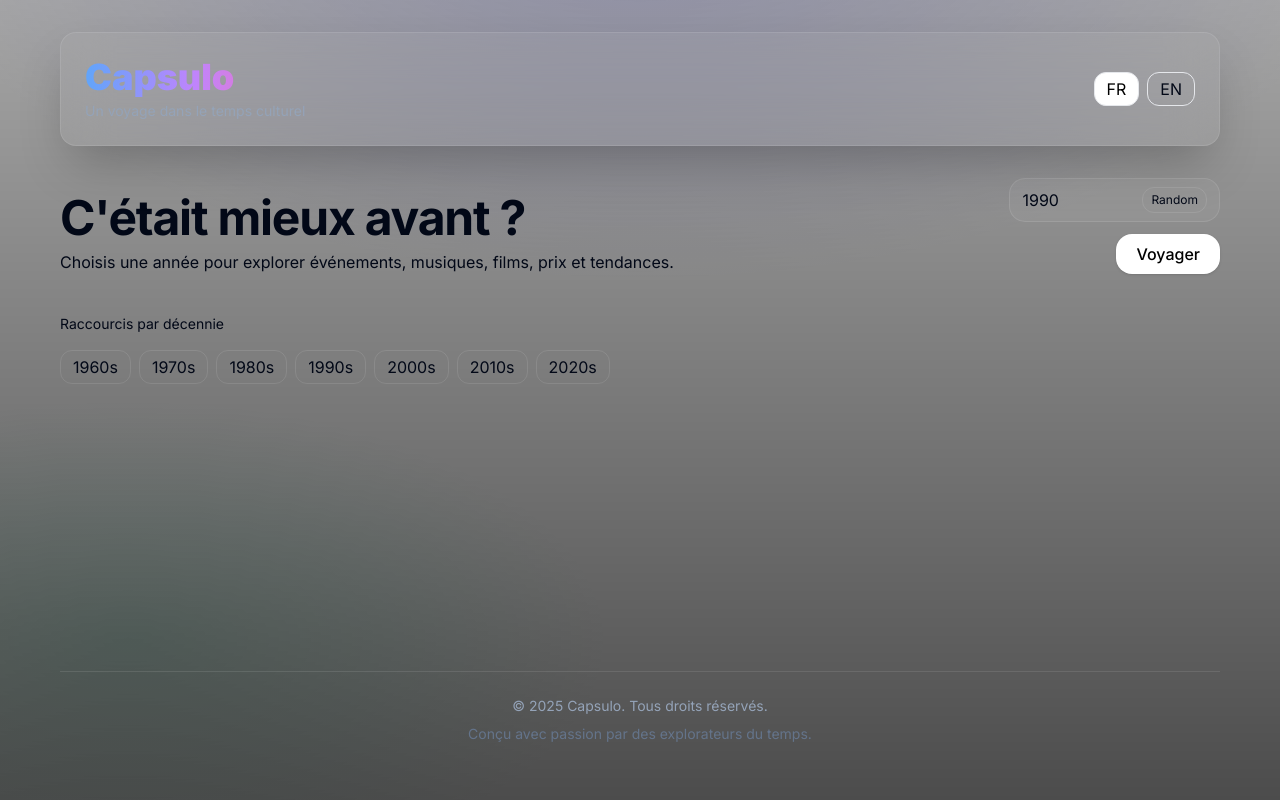
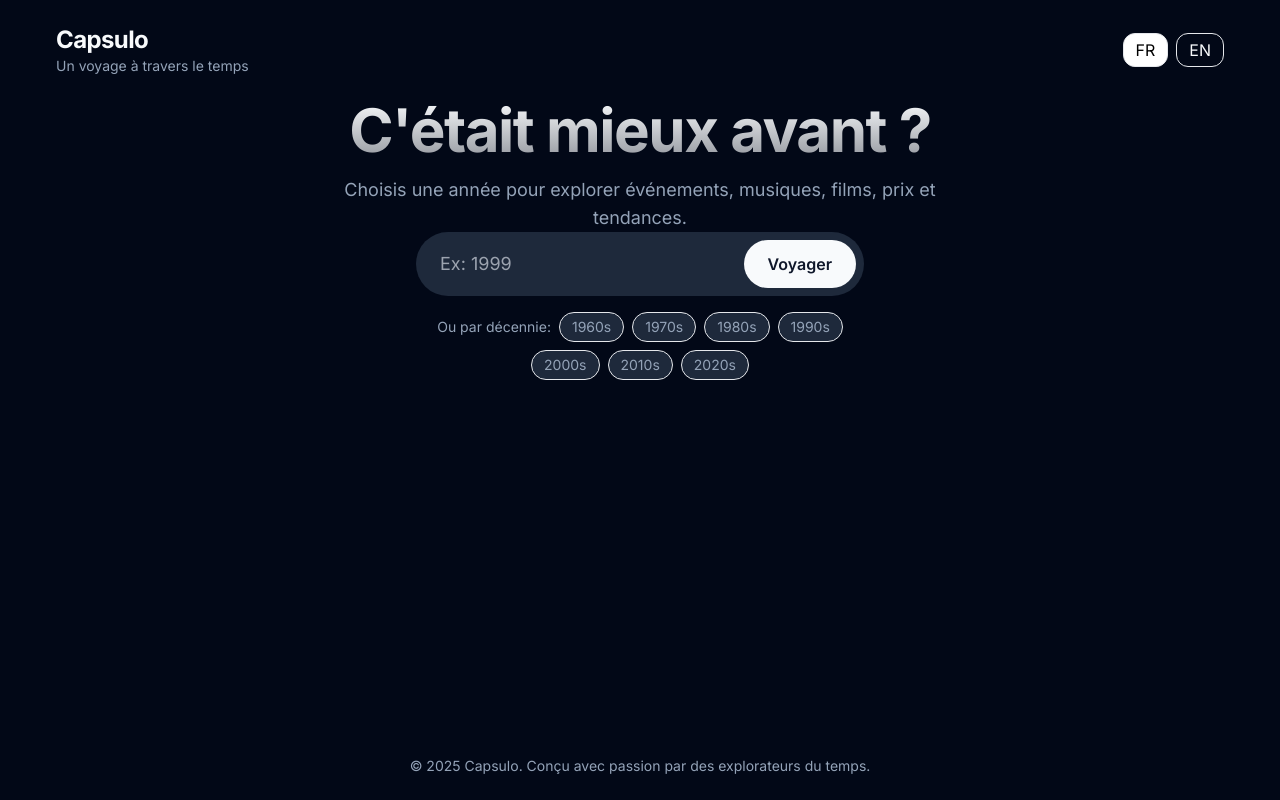
Before and after one commit to HitteAnzo/Capsulo, a Next.js app: page / in a window 1280 px wide. Built offline with nearby package versions, Linux system fonts and the light colour scheme.

Commit message:
feat: enhance layout and styling across components, add SongCard for music display

```diff
--- a/app/globals.css
+++ b/app/globals.css
@@ -35,16 +35,7 @@
   body {
     background-color: hsl(var(--background));
     color: hsl(var(--foreground));
-    /* conserve l'antialiasing/typo globale si besoin */
     -webkit-font-smoothing: antialiased;
     -moz-osx-font-smoothing: grayscale;
   }
 }
-
-.container {
-  max-width: 1100px;
-  margin-left: auto;
-  margin-right: auto;
-  padding-left: 1rem;
-  padding-right: 1rem;
-}
--- a/app/layout.tsx
+++ b/app/layout.tsx
@@ -17,13 +17,11 @@
   children: React.ReactNode;
 }) {
   return (
-    <html lang="fr">
-      <body className={inter.className}>
-        {/* Background gradient + subtle overlay */}
-        <div className="fixed inset-0 -z-10 bg-[radial-gradient(1200px_600px_at_50%_-10%,rgba(99,102,241,0.25),transparent_60%),radial-gradient(800px_400px_at_10%_80%,rgba(16,185,129,0.18),transparent_60%)]" />
-        <div className="pointer-events-none fixed inset-0 -z-10 bg-[linear-gradient(to_bottom,rgba(0,0,0,0.35),rgba(0,0,0,0.7))]" />
-
-        <div className="max-w-[1200px] mx-auto px-5 py-8 flex flex-col min-h-screen">
+    <html lang="fr" className="dark">
+      <body
+        className={`${inter.className} bg-background text-foreground antialiased`}
+      >
+        <div className="container flex min-h-screen flex-col">
           <Header />
           <main className="flex-grow">{children}</main>
           <Footer />
--- a/app/page.tsx
+++ b/app/page.tsx
@@ -8,7 +8,7 @@
 const MAX_YEAR = 2025;
 
 export default function Page() {
-  const [year, setYear] = useState<number>(1990);
+  const [year, setYear] = useState<number | undefined>();
   const params = useSearchParams();
   const lang = (params.get("lang") || "fr") as Lang;
   const router = useRouter();
@@ -28,69 +28,55 @@
   const decadeShortcuts = [1960, 1970, 1980, 1990, 2000, 2010, 2020];
 
   return (
-    <main>
-      <header className="flex flex-col md:flex-row md:items-end gap-6 mb-10">
+    <main className="flex flex-col items-center justify-center text-center flex-grow">
       <div className="flex-1">
-          <h1 className="text-4xl md:text-5xl font-bold leading-tight tracking-tight">
+        <h1 className="text-4xl font-bold tracking-tight text-transparent sm:text-6xl bg-clip-text bg-gradient-to-b from-foreground to-foreground/60">
           C'était mieux avant ?
         </h1>
-          <p className="text-sub mt-2 max-w-2xl">{t(lang, "subtitle")}</p>
+        <p className="mt-4 max-w-2xl text-lg text-muted-foreground">
+          {t(lang, "subtitle")}
+        </p>
       </div>
 
-        <div className="flex flex-col items-start md:items-end gap-3">
-          <div className="flex items-center gap-2 bg-white/5 border border-white/10 rounded-2xl px-3 py-2">
+      <div className="flex w-full max-w-md flex-col items-center gap-4">
+        <div className="flex w-full items-center gap-2 rounded-full bg-secondary p-2">
           <input
             type="number"
             min={MIN_YEAR}
             max={MAX_YEAR}
-              value={year}
-              onChange={(e) => setYear(Number(e.target.value))}
+            value={year ?? ""}
+            onChange={(e) => setYear(e.target.value ? Number(e.target.value) : undefined)}
             onKeyDown={(e) => {
               if (e.key === "Enter") go();
             }}
-              className="bg-transparent placeholder:text-white/40 text-text outline-none w-28"
-              placeholder="1984"
+            className="w-full bg-transparent px-4 text-lg outline-none"
+            placeholder="Ex: 1999"
           />
           <button
-              onClick={randomYear}
-              className="text-xs px-2 py-1 rounded-xl border border-white/10 hover:bg-white/10 transition"
-              aria-label="Choisir une année aléatoire"
-            >
-              Random
-            </button>
-          </div>
-
-          <button
             onClick={go}
-            className="w-full md:w-auto px-5 py-2 rounded-2xl bg-white text-black font-medium shadow hover:shadow-lg transition"
+            className="rounded-full bg-primary px-6 py-3 text-base font-semibold text-primary-foreground transition-transform hover:scale-105"
           >
             {t(lang, "go")}
           </button>
         </div>
-      </header>
-
-      <section className="space-y-4">
-        <div className="text-sub text-sm">Raccourcis par décennie</div>
-        <div className="flex flex-wrap gap-2">
+        <div className="flex flex-wrap items-center justify-center gap-2">
+          <span className="text-sm text-muted-foreground">Ou par décennie:</span>
           {decadeShortcuts.map((d) => (
             <button
               key={d}
               onClick={() => {
-                // Choisit une année aléatoire dans la décennie,
-                // puis borne dans [MIN_YEAR, MAX_YEAR] (utile pour 2020s → max 2025)
                 const candidate = d + Math.floor(Math.random() * 10);
                 const y = clampYear(candidate);
-                setYear(y);
                 router.push(`/year/${y}?lang=${lang}`);
               }}
-              className="px-3 py-1 rounded-xl border border-white/10 hover:bg-white/5 transition"
+              className="rounded-full border bg-secondary px-3 py-1 text-sm text-muted-foreground transition-colors hover:bg-primary/10 hover:text-foreground"
               aria-label={`Explorer les années ${d}s`}
             >
               {d}s
             </button>
           ))}
         </div>
-      </section>
+      </div>
     </main>
   );
 }
--- a/app/year/[year]/page.tsx
+++ b/app/year/[year]/page.tsx
@@ -5,6 +5,10 @@
 import Card from "../../../components/Card";
 import { t } from "../../../lib/i18n";
 import type { Lang } from "../../../components/LanguageToggle";
+import SongCard from "../../../components/SongCard";
+
+const MIN_YEAR = 1960;
+const MAX_YEAR = 2025;
 
 export default function YearPage() {
   const params = useParams<{ year: string }>();
@@ -17,6 +21,7 @@
   const [loading, setLoading] = useState(false);
   const [error, setError] = useState<string | null>(null);
   const [showEUR, setShowEUR] = useState(true);
+  const [year, setYear] = useState<number | undefined>();
 
   useEffect(() => {
     if (!y || Number.isNaN(y)) return;
@@ -44,91 +49,69 @@
 
   return (
     <main>
-      <header className="flex items-end gap-4 mb-6">
+      <header className="mb-8 flex items-end justify-between gap-4">
         <div className="flex-1">
-          <h1 className="text-3xl md:text-4xl font-bold">{y}</h1>
-          <p className="text-sub mt-1">{t(lang, "subtitle")}</p>
+          <h1 className="text-5xl font-bold tracking-tighter">{y}</h1>
+          <p className="mt-1 text-muted-foreground">{t(lang, "subtitle")}</p>
         </div>
-        <div className="flex gap-2">
         <button
           onClick={() => router.push(`/?lang=${lang}`)}
-            className="px-4 py-2 rounded-xl border border-border hover:bg-white/10 transition"
+          className="rounded-full border bg-secondary px-4 py-2 text-sm font-semibold transition-colors hover:bg-primary/10"
         >
           {t(lang, "changeYear")}
         </button>
-        </div>
       </header>
 
       {error && (
-        <div className="bg-red-900/30 border border-red-800 p-3 rounded-xl mb-4">
+        <div className="rounded-lg border border-red-500/30 bg-red-500/10 p-4 text-red-400">
           {error}
         </div>
       )}
-      {loading && <div className="text-sub">{t(lang, "loading")}</div>}
+      {loading && <div className="text-muted-foreground">{t(lang, "loading")}</div>}
 
       {data && (
-        <div className="space-y-6">
-          <section className="mb-6">
-            <h2 className="text-xl font-semibold mb-3">{t(lang, "music")}</h2>
-              <ul className="space-y-3">
+        <div className="grid grid-cols-1 gap-6 md:grid-cols-3">
+          <Card title={t(lang, "music")} className="md:col-span-2">
+            <div className="grid grid-cols-1 gap-4 sm:grid-cols-2">
               {data.music?.map((m, i) => (
-                  <li key={i} className="flex items-center gap-3">
-                    <div className="flex-1">
-                      <div className="font-semibold">{m.title}</div>
-                      <div className="text-sm text-[#cfcfcf]">{m.artist}</div>
+                <SongCard
+                  key={i}
+                  title={m.title}
+                  artist={m.artist}
+                  deezerUrl={m.deezerUrl}
+                  previewUrl={`/api/timecapsule?previewId=${m.deezerId}`}
+                />
+              ))}
             </div>
-                    {m.deezerId && <audio controls preload="none" src={`/api/timecapsule?previewId=${m.deezerId}`} className="max-w-[120px]" />}
-                  </li>
-                ))}
-              </ul>
-          </section>
+          </Card>
 
-          <section className="mb-6">
-            <h2 className="text-xl font-semibold mb-3">{t(lang, "lifePrices")}</h2>
-              <div className="space-y-3">
+          <Card title={t(lang, "lifePrices")}>
+            <div className="space-y-3 text-sm">
               {hasFRF && <button className="px-3 py-1 rounded-xl border border-border" onClick={() => setShowEUR(!showEUR)}>{showEUR ? "Convertir en Franc" : "Convertir en Euro"}</button>}
               {hasFRF && !showEUR && <div>Prix de la baguette (250g) : <b>{data.breadPrice.frf_250g!.toFixed(2)} FRF</b></div>}
               {hasFRF && showEUR && <div>Prix de la baguette (250g) converti : <b>{eurFromFRF!.toFixed(2)} €</b></div>}
               {!hasFRF && data.breadPrice?.eur_250g !== undefined && <div>Prix de la baguette (250g) : <b>{data.breadPrice.eur_250g!.toFixed(2)} €</b></div>}
               {data.breadPrice?.real2025 !== undefined && <div>{t(lang, "eqCurrent")} 2025 : <b>{data.breadPrice.real2025.toFixed(2)} €</b></div>}
             </div>
-          </section>
+          </Card>
 
-          <section className="mb-6">
-            <h2 className="text-xl font-semibold mb-3">{t(lang, "fashion")}</h2>
-              <ul className="space-y-3">
-                {data.fashion?.map((f, i) => (
-                  <li key={i} className="flex items-center gap-3">
-                    {f.image && <img src={f.image} alt={f.headline} className="w-16 h-16 object-cover rounded-lg" />}
-                    <a href={f.sourceUrl} target="_blank" rel="noreferrer" className="font-semibold underline">{f.headline}</a>
-                  </li>
-                ))}
-              </ul>
-          </section>
-
-          {/* Movies: posters only, 3 côte à côte */}
-          <section>
-            <div className="max-w-full">
-              <div className="grid grid-cols-3 gap-4 items-start">
-                {data.movies?.slice(0, 3).map((mv, i) => (
-                  <a
-                    key={i}
-                    href={mv.omdbUrl}
-                    target="_blank"
-                    rel="noreferrer"
-                    className="block"
-                  >
-                    {/* eslint-disable-next-line @next/next/no-img-element */}
+          <Card title={t(lang, "movies")} className="md:col-span-3">
+            <div className="grid grid-cols-3 gap-4 sm:grid-cols-4 md:grid-cols-6">
+              {data.movies?.map((mv, i) => (
+                <a key={i} href={mv.omdbUrl} target="_blank" rel="noreferrer">
+                  <div className="aspect-[2/3] overflow-hidden rounded-md bg-secondary transition-transform hover:scale-105">
+                    {mv.poster && (
                       <img
                         src={mv.poster}
                         alt={mv.title}
-                      className="w-full h-48 object-cover rounded-lg"
+                        className="h-full w-full object-cover"
                       />
+                    )}
+                  </div>
                 </a>
               ))}
             </div>
-            </div>
-          </section>
+          </Card>
         </div>
       )}
     </main>
--- a/components/Footer.tsx
+++ b/components/Footer.tsx
@@ -1,11 +1,9 @@
 export default function Footer() {
   return (
-    <footer className="text-center text-slate-400 text-sm py-6 mt-12 border-t border-white/10">
+    <footer className="py-6 text-center text-sm text-muted-foreground">
       <p>
-        &copy; {new Date().getFullYear()} Capsulo. Tous droits réservés.
-      </p>
-      <p className="mt-2 text-slate-500">
-        Conçu avec passion par des explorateurs du temps.
+        &copy; {new Date().getFullYear()} Capsulo. Conçu avec passion par des
+        explorateurs du temps.
       </p>
     </footer>
   );
--- a/components/Header.tsx
+++ b/components/Header.tsx
@@ -2,12 +2,14 @@
 
 export default function Header() {
   return (
-    <header className="bg-white/5 backdrop-blur-xl border border-white/10 rounded-2xl p-6 mb-8 shadow-2xl flex items-center justify-between">
-      <div>
-        <h1 className="text-3xl md:text-4xl font-black bg-gradient-to-r from-blue-400 via-purple-400 to-pink-400 bg-clip-text text-transparent">
+    <header className="flex items-center justify-between py-6">
+      <div className="flex flex-col">
+        <h1 className="text-2xl font-bold tracking-tight text-primary">
           Capsulo
         </h1>
-        <p className="text-slate-400 text-sm mt-1">Un voyage dans le temps culturel</p>
+        <p className="text-sm text-muted-foreground">
+          Un voyage à travers le temps
+        </p>
       </div>
       <LanguageToggle />
     </header>
--- a/tailwind.config.js
+++ b/tailwind.config.js
@@ -6,6 +6,13 @@
     "./app/**/*.{js,ts,jsx,tsx,mdx}",
   ],
   theme: {
+    container: {
+      center: true,
+      padding: "1rem",
+      screens: {
+        "2xl": "1200px",
+      },
+    },
     extend: {
       colors: {
         background: "hsl(var(--background))",
```
Also changed, not shown: components/Card.tsx (+11 -3 lines), components/SongCard.tsx (+31 -22 lines). Lines whose indentation alone changed are shown as unchanged.
